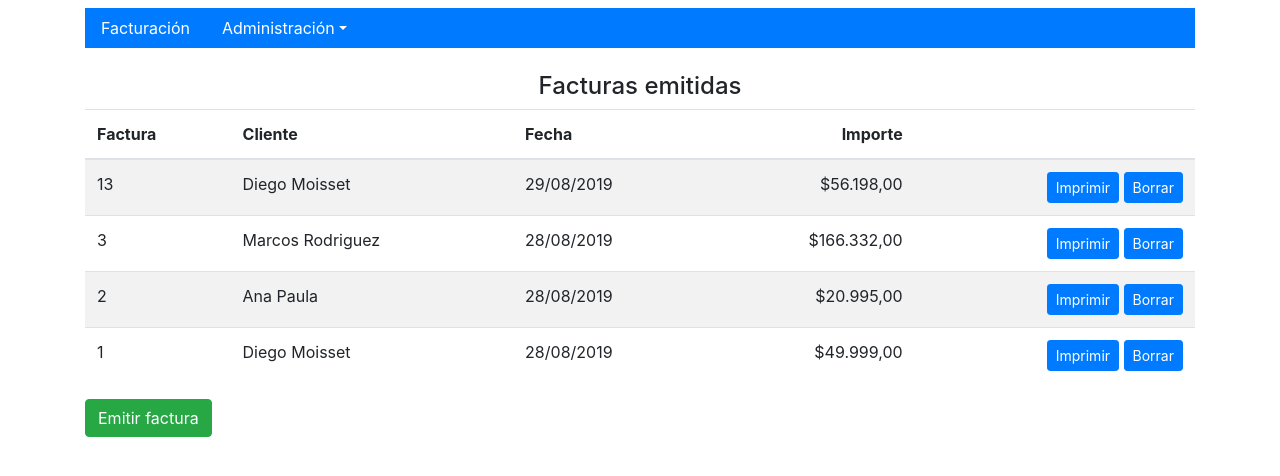
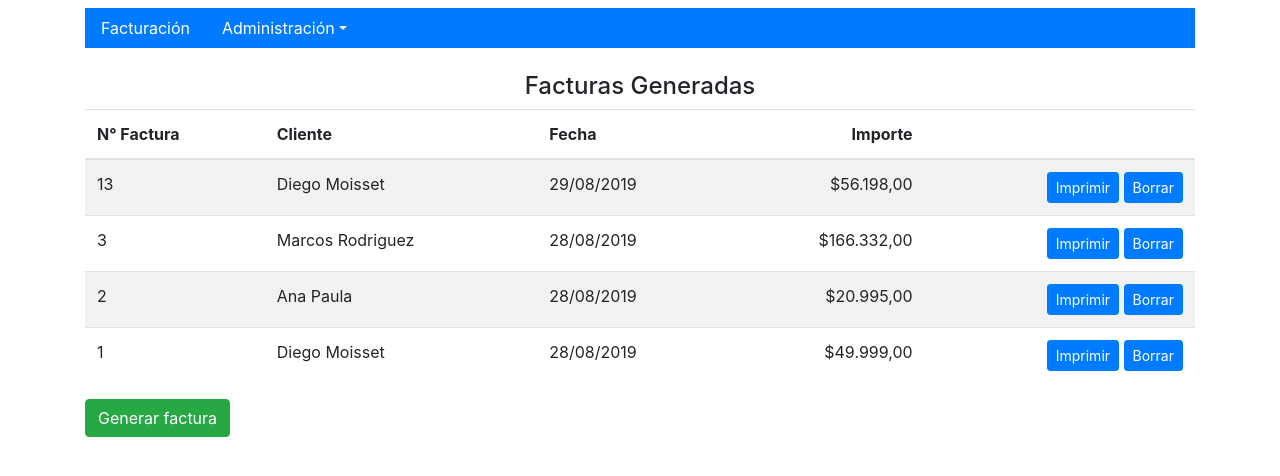
Before and after one commit to AndrewGremory/Senasoft2, a PHP site: page / in a window 1280 px wide. Shown: the top 476 px of the page. Run offline with PHP 8.4, Linux system fonts and the light colour scheme; data comes from the database, SQL or seed files in the repository.

Commit message:
Update index.php

```diff
--- a/index.php
+++ b/index.php
@@ -48,11 +48,11 @@
     $filas = mysqli_fetch_all($consulta, MYSQLI_ASSOC);
 
     ?> <br>
-    <h1>Facturas emitidas</h1>
+    <h1>Facturas Generadas</h1>
     <table class="table table-striped">
       <thead>
         <tr>
-          <th>Factura</th>
+          <th>N° Factura</th>
           <th>Cliente</th>
           <th>Fecha</th>
           <th class="text-right">Importe</th>
@@ -78,7 +78,7 @@
         ?>
       </tbody>
     </table>
-    <button type="button" id="btnNuevaFactura" class="btn btn-success">Emitir factura</button>
+    <button type="button" id="btnNuevaFactura" class="btn btn-success">Generar factura</button>
   </div>
 
   <!-- ModalConfirmarBorrar -->
```
